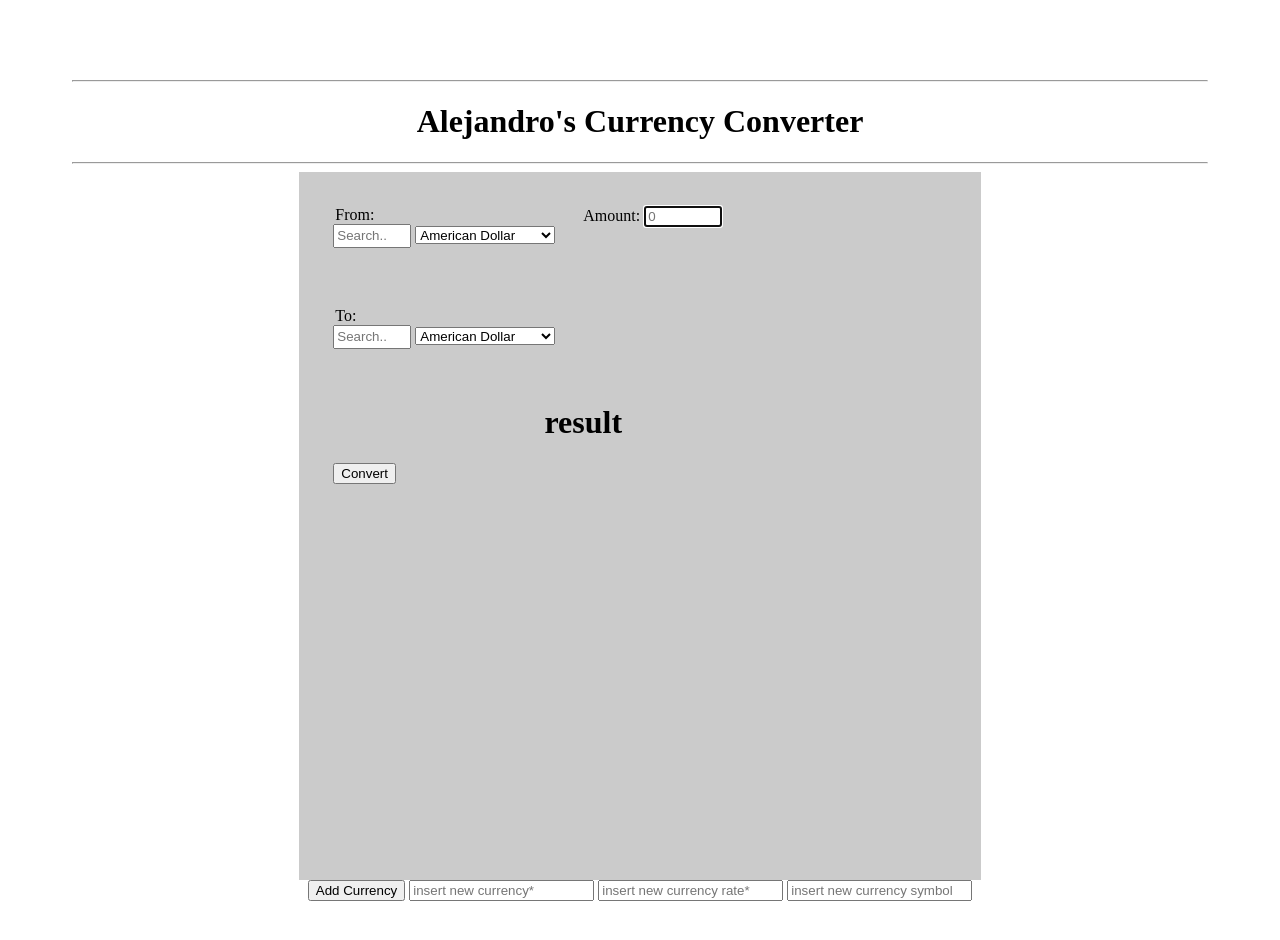
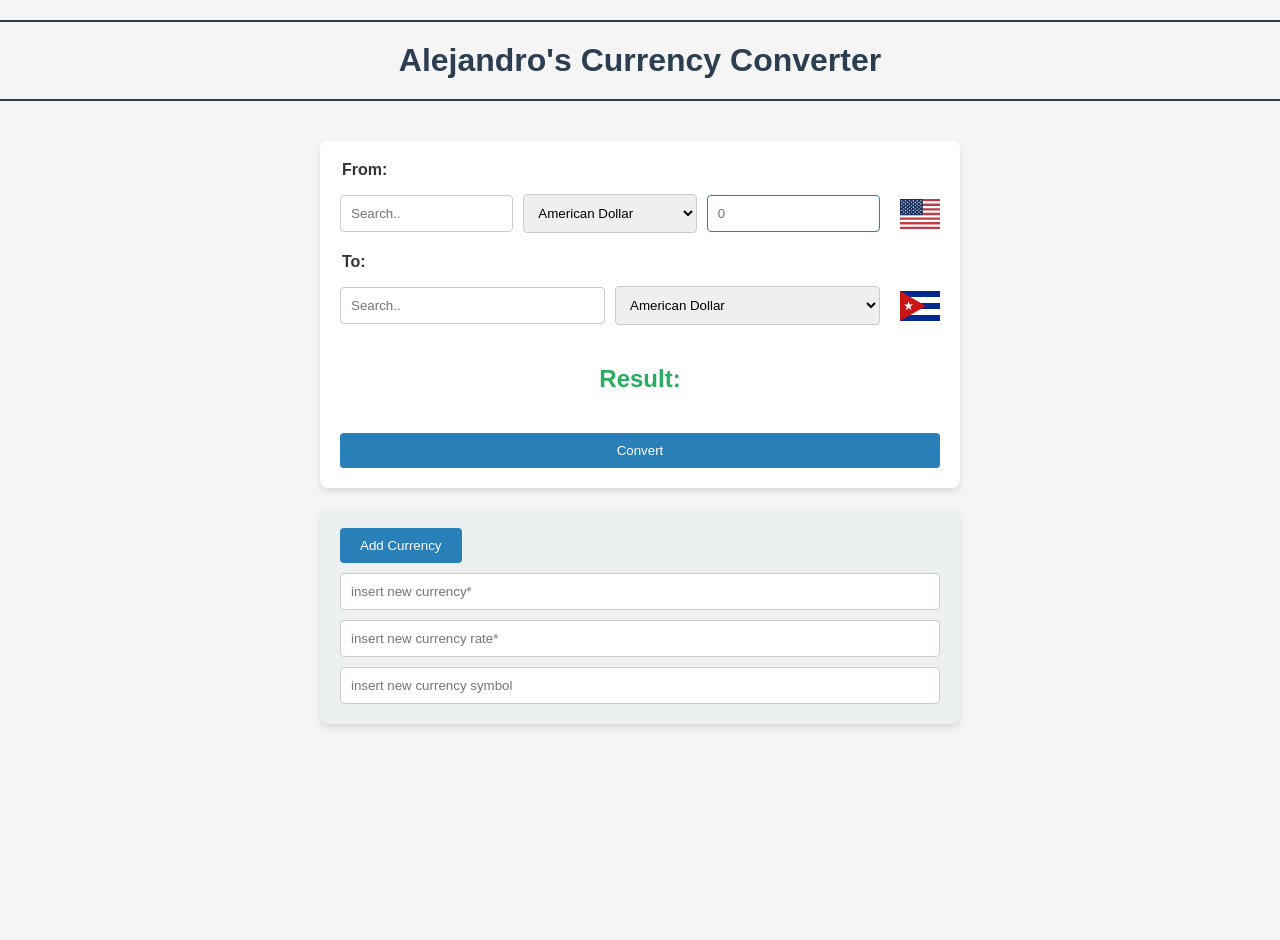
Before and after one commit to AlejandroGispert/currencyConverter, a plain HTML site: page index.html in a window 1280 px wide. After the commit the page ends 800 px from the top, so only its background shows below. Drawn offline with Linux system fonts and the light colour scheme.

Commit message:
changed ui

```diff
--- a/database.js
+++ b/database.js
@@ -16,6 +16,7 @@ const currencyData = [
       CNY: 0.29,
       SEK: 0.092,
       NZD: 0.026,
+      DKK: 0.27,
     },
     flag: "./flags/cu.svg",
   },
@@ -36,6 +37,7 @@ const currencyData = [
       SEK: 10.85,
       NZD: 1.6,
       CUP: 24.0,
+      DKK: 6.88,
     },
     flag: "./flags/us.svg",
   },
@@ -56,6 +58,7 @@ const currencyData = [
       SEK: 11.8,
       NZD: 1.74,
       CUP: 26.1,
+      DKK: 7.38,
     },
     flag: "./flags/eu.svg",
   },
@@ -76,6 +79,7 @@ const currencyData = [
       SEK: 13.67,
       NZD: 2.21,
       CUP: 30.3,
+      DKK: 8.62,
     },
     flag: "./flags/gb.svg",
   },
@@ -96,6 +100,7 @@ const currencyData = [
       SEK: 0.098,
       NZD: 0.016,
       CUP: 0.172,
+      DKK: 0.05,
     },
     flag: "./flags/jp.svg",
   },
@@ -116,6 +121,7 @@ const currencyData = [
       SEK: 7.23,
       NZD: 1.07,
       CUP: 16.0,
+      DKK: 4.48,
     },
     flag: "./flags/au.svg",
   },
@@ -136,6 +142,7 @@ const currencyData = [
       SEK: 7.98,
       NZD: 1.18,
       CUP: 17.54,
+      DKK: 5.11,
     },
     flag: "./flags/ca.svg",
   },
@@ -156,6 +163,7 @@ const currencyData = [
       SEK: 12.28,
       NZD: 1.72,
       CUP: 27.03,
+      DKK: 7.83,
     },
     flag: "./flags/ch.svg",
   },
@@ -176,6 +184,7 @@ const currencyData = [
       SEK: 1.74,
       NZD: 0.25,
       CUP: 3.45,
+      DKK: 0.97,
     },
     flag: "./flags/cn.svg",
   },
@@ -196,6 +205,7 @@ const currencyData = [
       CNY: 0.575,
       NZD: 0.092,
       CUP: 10.87,
+      DKK: 0.64,
     },
     flag: "./flags/se.svg",
   },
@@ -216,6 +226,7 @@ const currencyData = [
       CNY: 4.41,
       SEK: 6.52,
       CUP: 38.46,
+      DKK: 4.24,
     },
     flag: "./flags/nz.svg",
   },
--- a/index.html
+++ b/index.html
@@ -3,13 +3,7 @@
   <head>
     <meta charset="UTF-8" />
     <meta name="viewport" content="width=device-width, initial-scale=1.0" />
-    <link rel="stylesheet" href="style.css" />
-    <!-- this is the search with select -->
-    <!-- <link
-      href="https://cdn.jsdelivr.net/npm/select2@4.1.0-rc.0/dist/css/select2.min.css"
-      rel="stylesheet"
-    /> -->
-
+    <link rel="stylesheet" href="style2.css" />
     <title>Alejandro Currency Converter</title>
   </head>
   <body>
@@ -20,10 +14,9 @@
     <div class="container">
       <div class="main">
         <div class="form">
-
-          <div class="country-containerI">
-           <div class="from-container">
+          <div class="country-container">
             <legend class="legend" id="from-tag">From:</legend>
+            <div class="input-container">
               <input
                 type="text"
                 placeholder="Search.."
@@ -45,39 +38,24 @@
                 <option value="SEK">Swedish Krona</option>
                 <option value="NZD">New Zealand Dollar</option>
               </select>
-            <datalist class="country" id="suggestions">
-              <option value="USD">$</option>
-  <option value="CUP">$</option>
-  <option value="EUR">€</option>
-  <option value="DKK">DKK</option>
-  <option value="GBP">£</option>
-  <option value="JPY">¥</option>
-  <option value="AUD">$</option>
-  <option value="CAD">$</option>
-  <option value="CHF">CHF</option>
-  <option value="CNY">¥</option>
-  <option value="SEK">kr</option>
-  <option value="NZD">$</option>
-            </datalist>
-            <div class="float-left-flag-container">
-              <img
-                src="./flags/us.svg"
-                id="float-left-flag"
-                width="40px"
-                alt="flags"
+              <input
+                type="text"
+                class="search"
+                placeholder="0"
+                id="input-amount"
+                pattern="^[0-9]+$"
+                autofocus
+                required
               />
+              <div class="float-flag-container">
+                <img src="./flags/us.svg" id="float-left-flag" alt="flags" />
+              </div>
             </div>
           </div>
 
-<div class="amount-container">
-
-            <span class="allText">Amount:</span>
-            <input type="text" class="search" placeholder="0" id="input-amount" pattern="^[0-9]+$" autofocus required />
-          </div>
-
-          </div>
-          <div class="country-containerII">
+          <div class="country-container">
             <legend class="legend" id="to-tag">To:</legend>
+            <div class="input-container">
               <input
                 type="text"
                 placeholder="Search.."
@@ -98,36 +76,44 @@
                 <option value="SEK">Swedish Krona</option>
                 <option value="NZD">New Zealand Dollar</option>
               </select>
-            <div class="float-right-flag-container">
-              <img
-                src="./flags/cu.svg"
-                id="float-right-flag"
-                width="40px"
-                alt="flags"
-              />
-
+              <div class="float-flag-container">
+                <img src="./flags/cu.svg" id="float-right-flag" alt="flags" />
               </div>
-            <h1 id="result-text">result</h1>
+            </div>
           </div>
 
-          <div class="float-center-item">
+          <div id="result-container">
+            <h1 id="result-text">Result:</h1>
+          </div>
 
-
-
-
-
-        </div>
           <button type="submit" class="btn" id="btn">Convert</button>
         </div>
       </div>
+
       <div id="insert-container">
-    <button type="button" class="btn" id="add-currency">Add Currency</button>
-    <input type="text" placeholder="insert new currency*" id="new-currency-input" required>
-    <input type="text" placeholder="insert new currency rate*" id="new-currency-rate-input" required>
-    <input type="text" placeholder="insert new currency symbol" id="new-currency-symbol-input">
+        <button type="button" class="btn" id="add-currency">
+          Add Currency
+        </button>
+        <input
+          type="text"
+          placeholder="insert new currency*"
+          id="new-currency-input"
+          required
+        />
+        <input
+          type="text"
+          placeholder="insert new currency rate*"
+          id="new-currency-rate-input"
+          required
+        />
+        <input
+          type="text"
+          placeholder="insert new currency symbol"
+          id="new-currency-symbol-input"
+        />
       </div>
     </div>
-    </div>
+
+    <script type="module" src="script.js"></script>
   </body>
-  <script type="module"   src="script.js"></script>
 </html>
--- /dev/null
+++ b/style2.css
@@ -0,0 +1,150 @@
+/* Global Styles */
+body {
+  font-family: Arial, sans-serif;
+  background-color: #f5f5f5;
+  margin: 0;
+  padding: 0;
+  color: #333;
+}
+
+h1 {
+  text-align: center;
+  color: #2c3e50;
+  margin: 20px 0;
+}
+
+hr {
+  border: 0;
+  height: 2px;
+  background: #2c3e50;
+  margin: 20px 0;
+}
+
+/* Container Styles */
+.container {
+  display: flex;
+  flex-direction: column;
+  align-items: center;
+  justify-content: center;
+  padding: 20px;
+}
+
+.main {
+  background: #ffffff;
+  padding: 20px;
+  border-radius: 8px;
+  box-shadow: 0 4px 6px rgba(0, 0, 0, 0.1);
+  width: 90%;
+  max-width: 600px;
+}
+
+.form {
+  display: flex;
+  flex-direction: column;
+  gap: 20px;
+}
+
+/* Flex Container for Input and Select */
+.country-container {
+  display: flex;
+  flex-direction: column;
+  gap: 10px;
+}
+
+.input-container {
+  display: flex;
+  align-items: center;
+  gap: 10px;
+}
+
+input[type="text"],
+select {
+  width: 100%;
+  padding: 10px;
+  border: 1px solid #ccc;
+  border-radius: 4px;
+  box-sizing: border-box;
+}
+
+input[type="text"]:focus,
+select:focus {
+  border-color: #2980b9;
+  outline: none;
+}
+
+.legend {
+  font-weight: bold;
+  margin-bottom: 5px;
+}
+
+/* Button Styles */
+.btn {
+  background-color: #2980b9;
+  color: white;
+  padding: 10px 20px;
+  border: none;
+  border-radius: 4px;
+  cursor: pointer;
+  text-align: center;
+}
+
+.btn:hover {
+  background-color: #1c5986;
+}
+
+/* Flag Container Styles */
+.float-flag-container {
+  display: flex;
+  align-items: center;
+  margin-left: 10px;
+}
+
+img {
+  width: 40px;
+}
+
+#result-container {
+  display: flex;
+  align-items: center;
+  gap: 10px;
+  margin-top: 20px;
+  margin: 0 auto;
+}
+
+#result-text {
+  color: #27ae60;
+  font-size: 1.5em;
+}
+
+/* Additional Container Styles */
+#insert-container {
+  margin-top: 20px;
+  background: #ecf0f1;
+  padding: 20px;
+  border-radius: 8px;
+  box-shadow: 0 4px 6px rgba(0, 0, 0, 0.1);
+  width: 90%;
+  max-width: 600px;
+}
+
+#insert-container input {
+  margin-top: 10px;
+}
+
+/* Media Queries */
+@media (max-width: 600px) {
+  .container,
+  .main,
+  #insert-container {
+    width: 95%;
+  }
+
+  .input-container {
+    flex-direction: column;
+  }
+
+  #result-container {
+    flex-direction: column;
+    align-items: flex-start;
+  }
+}
```
Lines whose indentation alone changed are shown as unchanged.
